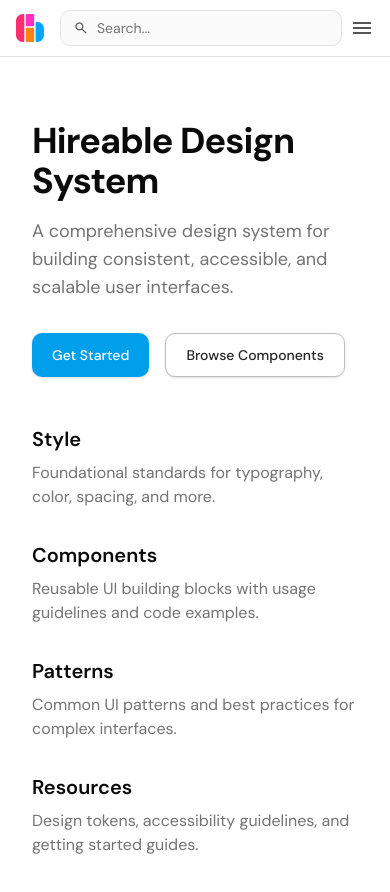
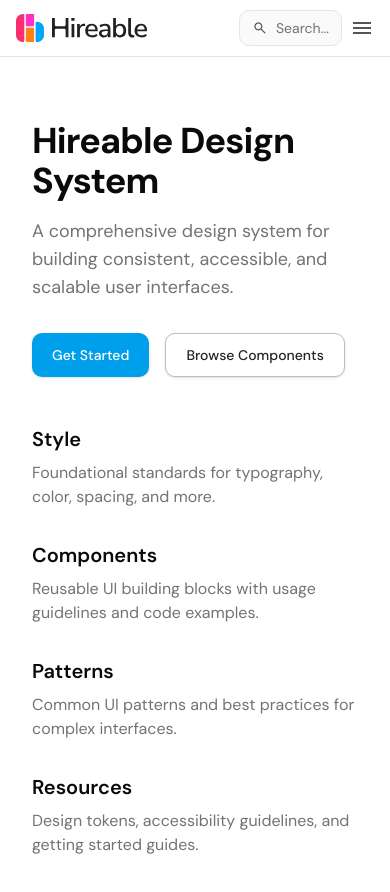
Before and after one commit to Justin322322/hireable-design-system, a Next.js app: page / in a window 390 px wide. Shown: the top 892 px of the page. Built offline with nearby package versions, Linux system fonts and the light colour scheme.

Commit message:
update docs site

```diff
--- a/src/components/layout/site-header.tsx
+++ b/src/components/layout/site-header.tsx
@@ -13,12 +13,23 @@
 
   return (
     <header className="sticky top-0 z-50 w-full border-b bg-background">
-      <div className="flex h-14 items-center px-4 md:px-6">
-        <Link href="/" className="mr-4 flex items-center gap-2 md:mr-8">
+      <div className="flex h-14 items-center">
+        {/* Logo section - aligned with sidebar width */}
+        <div className="hidden h-full w-64 shrink-0 items-center border-r px-6 md:flex">
+          <Link href="/" className="flex items-center gap-2">
             <Image src="/Logo.svg" alt="Logo" width={28} height={28} />
-          <Image src="/Logo-name.svg" alt="Hireable" width={80} height={20} className="hidden h-5 w-auto sm:block" />
+            <Image src="/Logo-name.svg" alt="Hireable" width={80} height={20} className="h-5 w-auto" />
+          </Link>
+        </div>
+
+        {/* Mobile logo */}
+        <Link href="/" className="flex items-center gap-2 px-4 md:hidden">
+          <Image src="/Logo.svg" alt="Logo" width={28} height={28} />
+          <Image src="/Logo-name.svg" alt="Hireable" width={80} height={20} className="h-5 w-auto" />
         </Link>
 
+        {/* Nav section - takes remaining space */}
+        <div className="flex flex-1 items-center px-4 md:px-6">
           <nav className="hidden items-center gap-2 md:flex">
             {mainNav.map((item) => {
               const Icon = item.icon;
@@ -49,9 +60,10 @@
             })}
           </nav>
 
-        <div className="ml-auto flex flex-1 items-center justify-end gap-2 md:flex-initial md:gap-4">
+          <div className="ml-auto flex items-center gap-2 md:gap-4">
             <DocsSearch />
             <MobileNav />
+          </div>
         </div>
       </div>
     </header>
```
Lines whose indentation alone changed are shown as unchanged.
